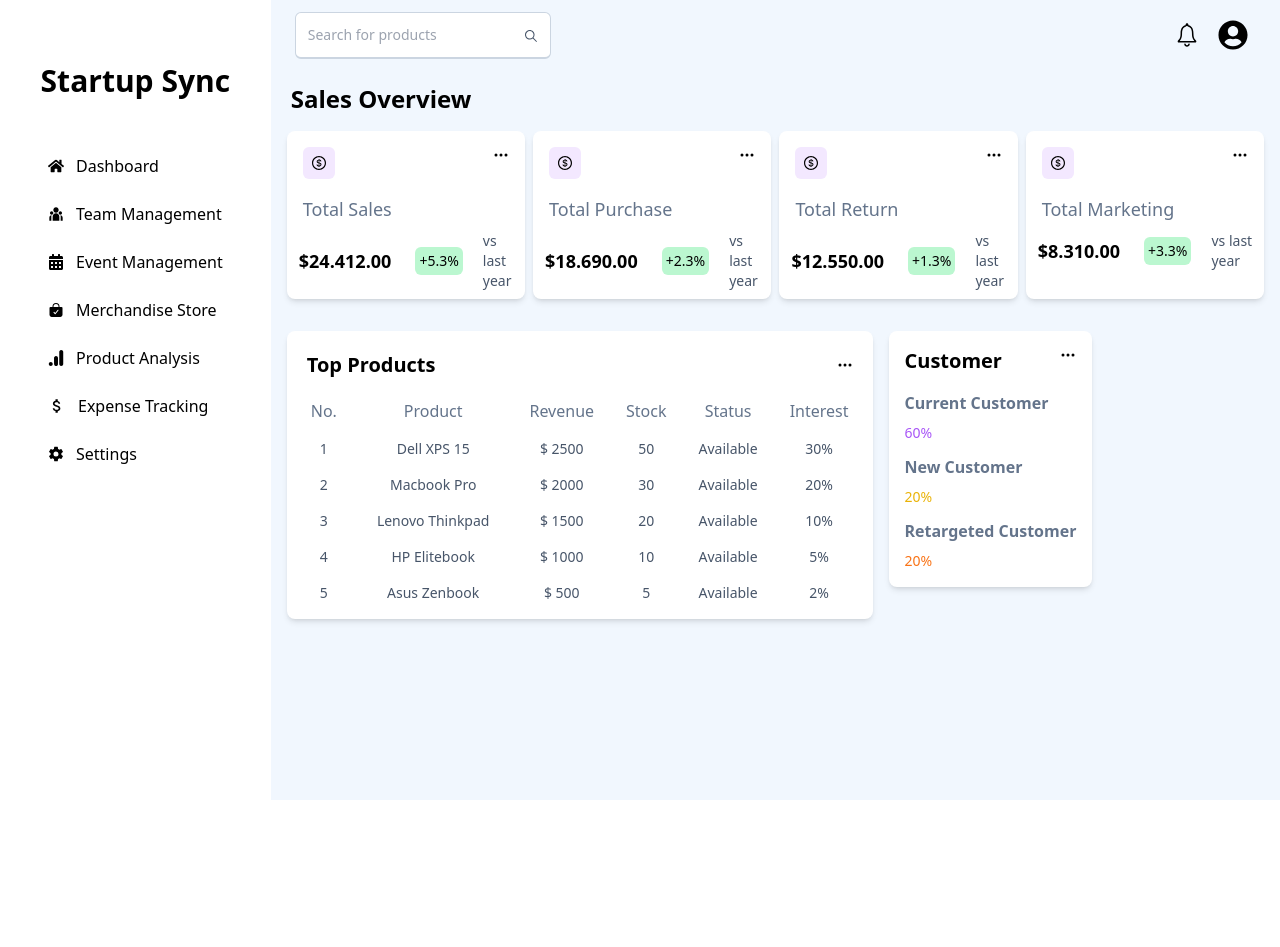
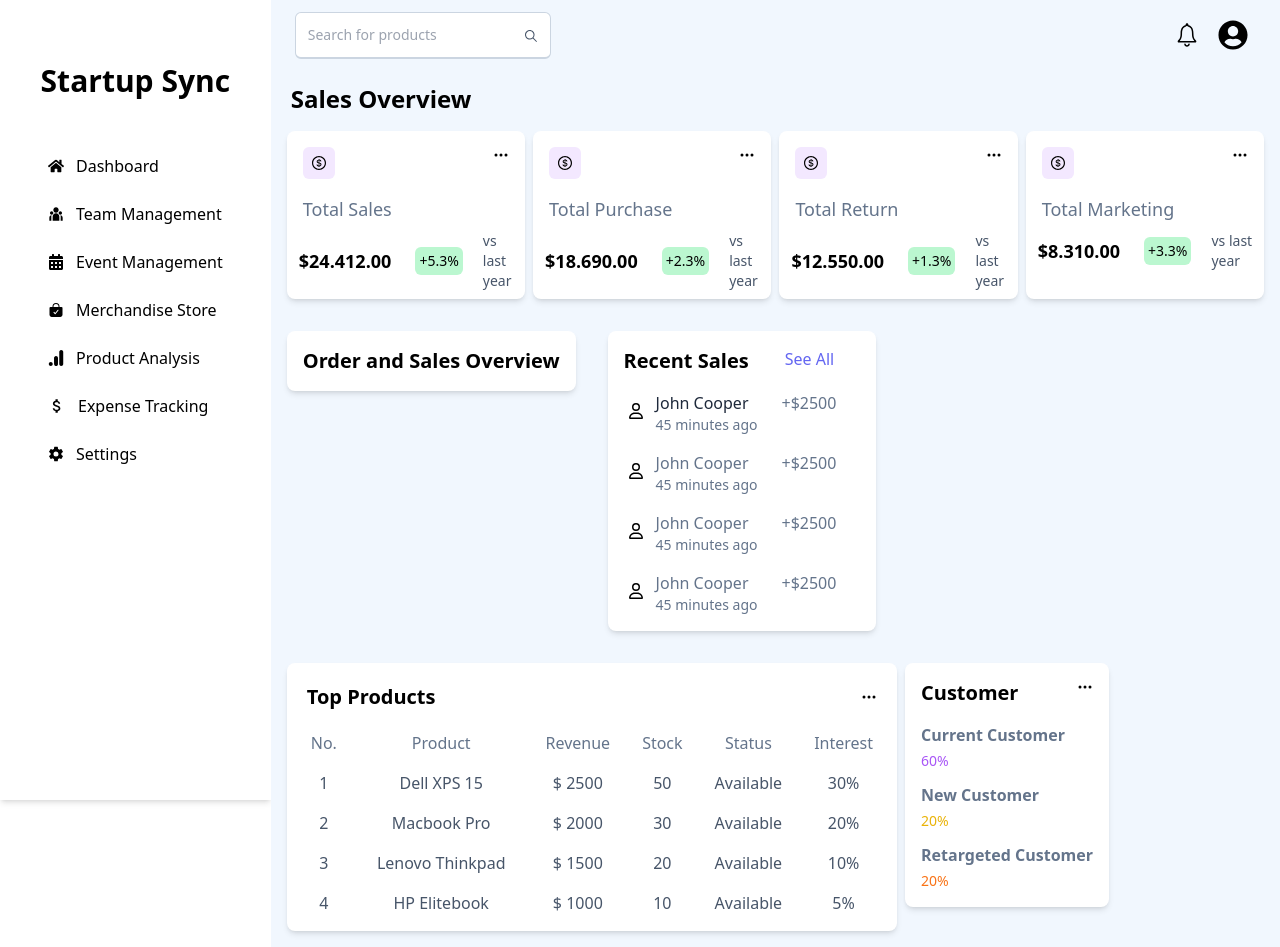
Before and after one commit to manan18/startup-sync, a Next.js app: page /product in a window 1280 px wide. Before the commit the page ends 800 px from the top, so only its background shows below. Built offline with nearby package versions, Linux system fonts and the light colour scheme.

Commit message:
minor changes

```diff
--- a/src/components/atoms/customercard/index.tsx
+++ b/src/components/atoms/customercard/index.tsx
@@ -26,23 +26,23 @@ export const CustomerCard: React.FC<CustomerCardProps> = ({
         <div>
           <h1 className="font-bold text-xl">Customer</h1>
         </div>
-        <div>
+        <div className="items-center">
           <BsThreeDots />
         </div>
       </div>
 
       <div className="flex-col text-slate-500 p-2 flex gap-3">
-        <div className="flex flex-col gap-2">
+        <div className="flex flex-col gap-1">
           <div className="text-md font-semibold">{current}</div>
           <div className="text-sm text-purple-500 antialiased">{percent1}</div>
         </div>
 
-        <div className="flex flex-col gap-2">
+        <div className="flex flex-col gap-1">
           <div className="text-md font-semibold">{newcust}</div>
           <div className="text-sm text-yellow-500 antialiased">{percent2}</div>
         </div>
 
-        <div className="flex flex-col gap-2">
+        <div className="flex flex-col gap-1">
           <div className="text-md font-semibold">{retargeting}</div>
           <div className="text-sm text-orange-500 antialiased">{percent3}</div>
         </div>
--- /dev/null
+++ b/src/components/atoms/ordercard/index.tsx
@@ -0,0 +1,13 @@
+import React from "react";
+
+export const OrderCard = () => {
+  return (
+    <div className="flex-col flex-1 rounded-lg bg-white p-2 border-1 shadow-md">
+      <div className="flex justify-between p-2">
+        <h1 className="font-bold text-xl">Order and Sales Overview</h1>
+      </div>
+    </div>
+  );
+};
+
+export default OrderCard;
--- a/src/components/atoms/productcard/index.tsx
+++ b/src/components/atoms/productcard/index.tsx
@@ -13,7 +13,7 @@ export type ProductCardProps = {
 const ProductCard: React.FC<ProductCardProps> = ({icon,title,amount,profit,description}) =>
 {
     return (
-        <div className='flex- w-full rounded-lg bg-white p-2 border-1 shadow-md'>
+        <div className='flex- w-full rounded-lg bg-white hover:bg-gray-300 p-2 border-1 shadow-md'>
             <div className='flex justify-between p-2'>
                 <div className='bg-purple-100 rounded-md p-2 '>
                     {icon}
@@ -24,7 +24,7 @@ const ProductCard: React.FC<ProductCardProps> = ({icon,title,amount,profit,descr
             </div>
 
             <div className='p-2'>
-                <h3 className='text-slate-500 font-sans text-lg'>{title}</h3>
+                <h3 className='text-slate-500 text-lg'>{title}</h3>
             </div>
 
             <div className='flex gap-5 justify-between items-center'>
--- /dev/null
+++ b/src/components/atoms/salescard/index.tsx
@@ -0,0 +1,87 @@
+import { GetStaticProps } from "next";
+import { StaticImport } from "next/dist/shared/lib/get-img-props";
+import React from "react";
+import { FaRegUser } from "react-icons/fa6";
+
+export const SalesCard = () => {
+  return (
+    <div className="flex flex-col flex-1 justify-between bg-white rounded-lg shadow-md p-2 border-1">
+      <div className="flex gap-5">
+        <div className="p-2">
+          <h1 className="font-bold text-xl">Recent Sales</h1>
+        </div>
+        <div className="text-indigo-500 text-md p-2 px-2">See All</div>
+      </div>
+
+      <div className="flex p-2 gap-2 hover:bg-gray-300 rounded-md">
+        <div className="py-3 px-1">
+          <FaRegUser />
+        </div>
+        <div className="flex flex-col">
+          <div className="flex">
+            <div className="flex flex-col">
+              <h1 className="text-slate-800 text-md">John Cooper</h1>
+              <p className="text-slate-500 text-sm">45 minutes ago</p>
+            </div>
+            <div>
+              <h1 className="text-slate-500 text-md px-6">+$2500</h1>
+            </div>
+          </div>
+        </div>
+      </div>
+
+      <div className="flex p-2 gap-2 hover:bg-gray-300 rounded-md">
+        <div className="py-3 px-1">
+          <FaRegUser />
+        </div>
+        <div className="flex flex-col">
+          <div className="flex">
+            <div className="flex flex-col">
+              <h1 className="text-slate-500 text-md">John Cooper</h1>
+              <p className="text-slate-500 text-sm">45 minutes ago</p>
+            </div>
+            <div>
+              <h1 className="text-slate-500 text-md px-6">+$2500</h1>
+            </div>
+          </div>
+        </div>
+      </div>
+
+      <div className="flex p-2 gap-2 hover:bg-gray-300 rounded-md">
+        <div className="py-3 px-1">
+          <FaRegUser />
+        </div>
+        <div className="flex flex-col">
+          <div className="flex">
+            <div className="flex flex-col">
+              <h1 className="text-slate-500 text-md">John Cooper</h1>
+              <p className="text-slate-500 text-sm">45 minutes ago</p>
+            </div>
+            <div>
+              <h1 className="text-slate-500 text-md px-6">+$2500</h1>
+            </div>
+          </div>
+        </div>
+      </div>
+
+      <div className="flex p-2 gap-2 hover:bg-gray-300 rounded-md">
+        <div className="py-3 px-1">
+          <FaRegUser />
+        </div>
+        <div className="flex flex-col">
+          <div className="flex">
+            <div className="flex flex-col">
+              <h1 className="text-slate-500 text-md">John Cooper</h1>
+              <p className="text-slate-500 text-sm">45 minutes ago</p>
+            </div>
+            <div>
+              <h1 className="text-slate-500 text-md px-6">+$2500</h1>
+            </div>
+          </div>
+        </div>
+      </div>
+    </div>
+  );
+};
+
+export default SalesCard;
--- a/src/components/atoms/topproductscard/index.tsx
+++ b/src/components/atoms/topproductscard/index.tsx
@@ -25,7 +25,7 @@ const TopProductCard = () => {
             </tr>
         </thead>
 
-        <tbody className="text-sm text-slate-600 antialiased">
+        <tbody className=" text-slate-600 antialiased">
             <tr>
                 <td className="px-4 py-2">1</td>
                 <td className="px-6 py-2">Dell XPS 15</td>
@@ -58,14 +58,14 @@ const TopProductCard = () => {
                 <td className="px-4 py-2">Available</td>
                 <td className="px-4 py-2">5%</td>
             </tr>
-            <tr>
+            {/* <tr>
                 <td className="px-4 py-2">5</td>
                 <td className="px-6 py-2">Asus Zenbook</td>
                 <td className="px-4 py-2">$ 500</td>
                 <td className="px-4 py-2">5</td>
                 <td className="px-4 py-2">Available</td>
                 <td className="px-4 py-2">2%</td>
-            </tr>
+            </tr> */}
         </tbody>
 
       </table>
--- a/src/pages/product/index.tsx
+++ b/src/pages/product/index.tsx
@@ -9,6 +9,8 @@ import ProductCard from "@/components/atoms/productcard";
 import { AiOutlineDollarCircle } from "react-icons/ai";
 import TopProductCard from "@/components/atoms/topproductscard";
 import { CustomerCard } from "@/components/atoms/customercard";
+import { SalesCard } from "@/components/atoms/salescard";
+import { OrderCard } from "@/components/atoms/ordercard";
 
 const ProductPage = () => {
   return (
@@ -70,14 +72,16 @@ const ProductPage = () => {
             />
           </div>
 
-          <div className="flex justify-between">
-            {/* <div>
-              graph
-            </div> */}
-            <div>{/* <SalesCard /> */}</div>
+          <div className="flex">
+            <div className="p-4">
+              <OrderCard />
+            </div>
+            <div className="p-4">
+              <SalesCard />
+            </div>
           </div>
 
-          <div className="flex gap-4 p-4">
+          <div className="flex gap-2 p-4">
             <div>
               <TopProductCard />
             </div>
```
